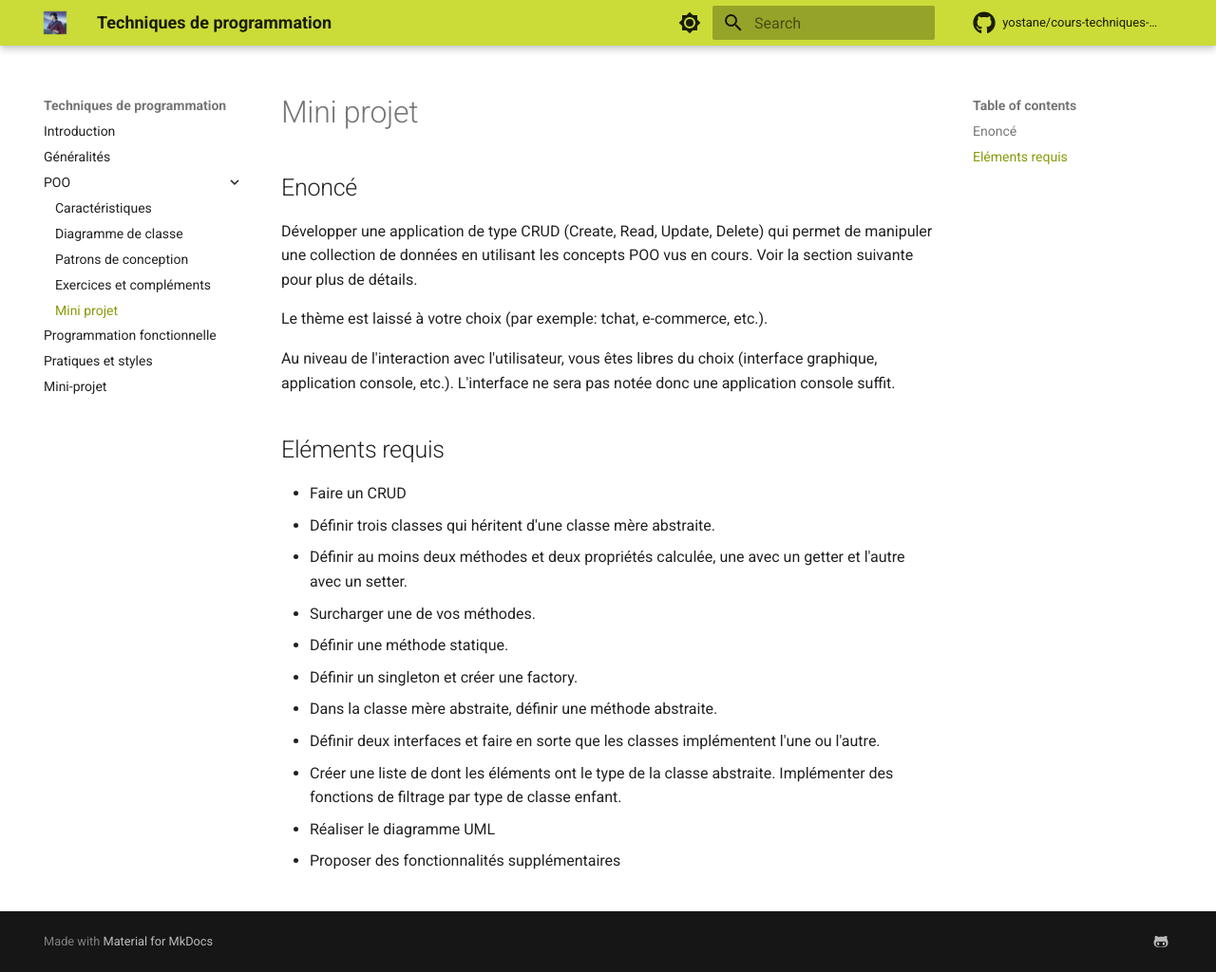
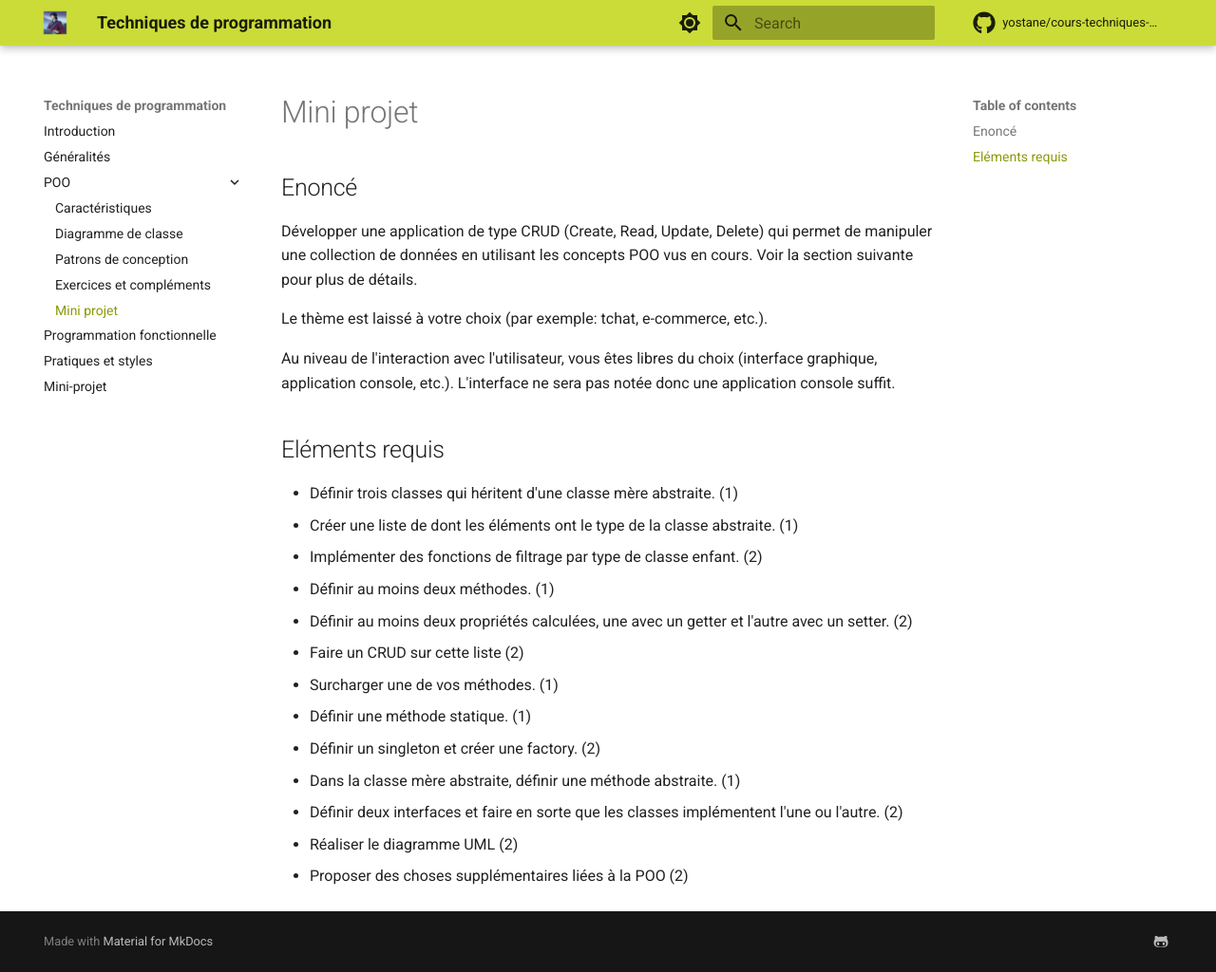
Before and after one commit to yostane/cours-techniques-de-programmation, an MkDocs documentation site: the page built from docs/poo/projet.md, in a window 1280 px wide and 1024 px high. Shown: the whole window at 95% size. Built offline with MkDocs 1.6.1 and Material for MkDocs 9.7.7, drawn with Linux system fonts in a browser that asks for light colours; comment, search, counter and statistics services are not loaded.

Commit message:
Proposition d'un barème

```diff
--- a/docs/poo/projet.md
+++ b/docs/poo/projet.md
@@ -12,14 +12,16 @@ L'interface ne sera pas notée donc une application console suffit.
 
 ## Eléments requis
 
--   Faire un CRUD
--   Définir trois classes qui héritent d'une classe mère abstraite.
--   Définir au moins deux méthodes et deux propriétés calculée, une avec un getter et l'autre avec un setter.
--   Surcharger une de vos méthodes.
--   Définir une méthode statique.
--   Définir un singleton et créer une factory.
--   Dans la classe mère abstraite, définir une méthode abstraite.
--   Définir deux interfaces et faire en sorte que les classes implémentent l'une ou l'autre.
--   Créer une liste de dont les éléments ont le type de la classe abstraite. Implémenter des fonctions de filtrage par type de classe enfant.
--   Réaliser le diagramme UML
--   Proposer des fonctionnalités supplémentaires
+-   Définir trois classes qui héritent d'une classe mère abstraite. (1)
+-   Créer une liste de dont les éléments ont le type de la classe abstraite. (1)
+-   Implémenter des fonctions de filtrage par type de classe enfant. (2)
+-   Définir au moins deux méthodes. (1)
+-   Définir au moins deux propriétés calculées, une avec un getter et l'autre avec un setter. (2)
+-   Faire un CRUD sur cette liste (2)
+-   Surcharger une de vos méthodes. (1)
+-   Définir une méthode statique. (1)
+-   Définir un singleton et créer une factory. (2)
+-   Dans la classe mère abstraite, définir une méthode abstraite. (1)
+-   Définir deux interfaces et faire en sorte que les classes implémentent l'une ou l'autre. (2)
+-   Réaliser le diagramme UML (2)
+-   Proposer des choses supplémentaires liées à la POO (2)
```
